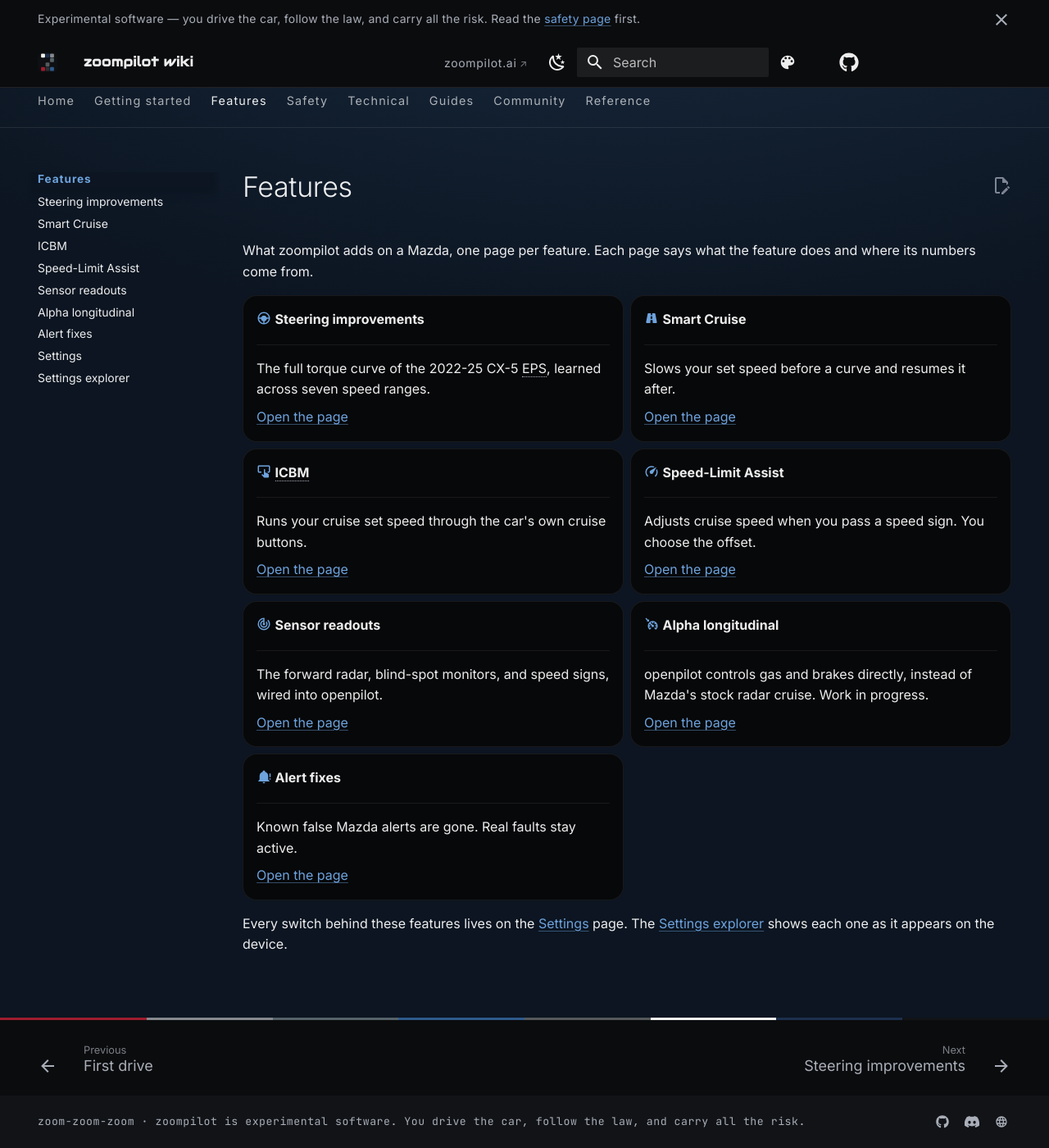
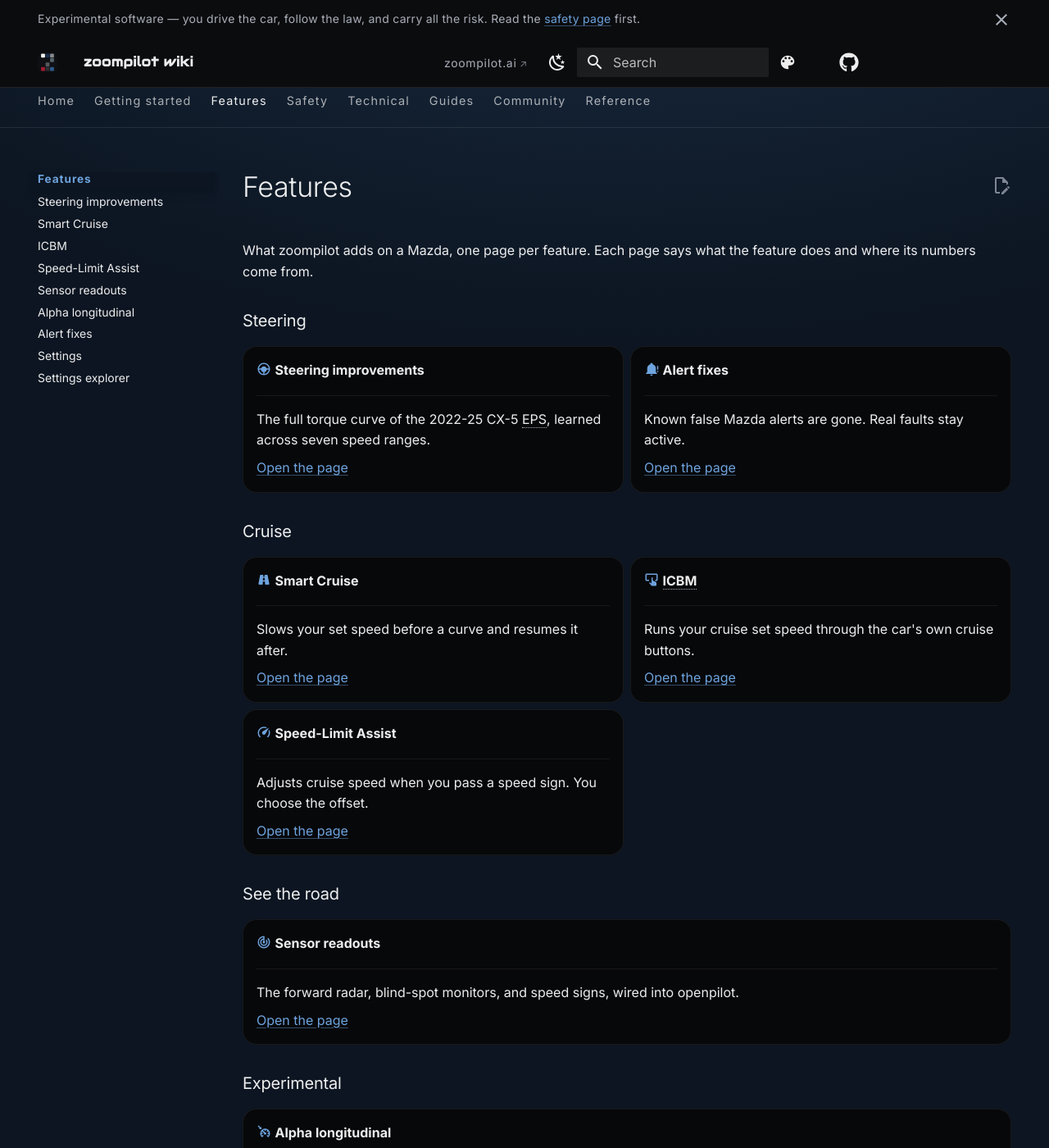
Before and after one commit to mzdnick/zoompilot-wiki, an MkDocs documentation site: the page built from docs/features/index.md, in a window 1280 px wide and 1400 px high. Shown: the whole window at 82% size. Built offline with MkDocs 1.6.1 and Material for MkDocs 9.7.7, drawn with Linux system fonts in a browser that asks for light colours; comment, search, counter and statistics services are not loaded.

Commit message:
Features: group the index cards by area

```diff
--- a/docs/features/index.md
+++ b/docs/features/index.md
@@ -9,6 +9,8 @@
 What zoompilot adds on a Mazda, one page per feature. Each page says
 what the feature does and where its numbers come from.
 
+### Steering
+
 <div class="grid cards" markdown>
 
 - :material-steering: __Steering improvements__
@@ -19,6 +21,20 @@
     speed ranges.
 
     [Open the page](steering.md)
+
+- :material-bell-alert: __Alert fixes__
+
+    ---
+
+    Known false Mazda alerts are gone. Real faults stay active.
+
+    [Open the page](alerts.md)
+
+</div>
+
+### Cruise
+
+<div class="grid cards" markdown>
 
 - :material-road-variant: __Smart Cruise__
 
@@ -45,6 +61,12 @@
 
     [Open the page](speed-limit-assist.md)
 
+</div>
+
+### See the road
+
+<div class="grid cards" markdown>
+
 - :material-radar: __Sensor readouts__
 
     ---
@@ -53,6 +75,12 @@
     openpilot.
 
     [Open the page](sensor-readouts.md)
+
+</div>
+
+### Experimental
+
+<div class="grid cards" markdown>
 
 - :material-car-cruise-control: __Alpha longitudinal__
 
```
Also changed, not shown: other parts of docs/features/index.md (+0 -8 lines).
